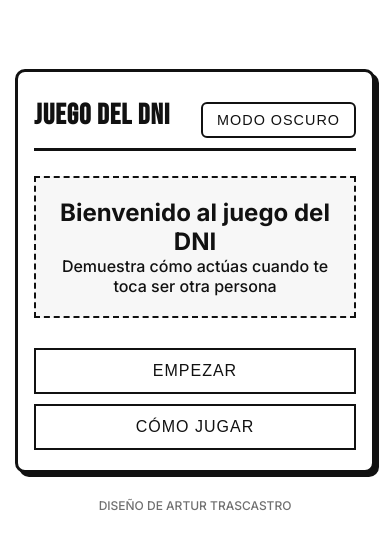
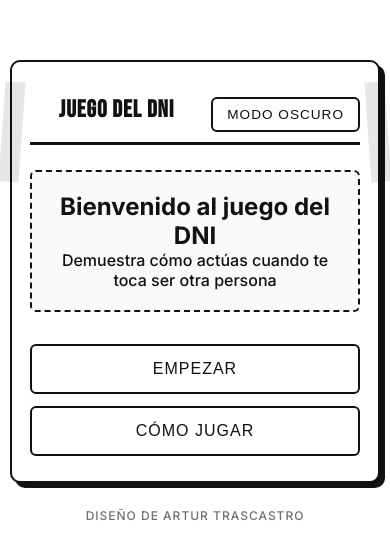
Before and after one commit to ArturTrascastro/Juego-DNI, a plain HTML site: page index.html in a window 390 px wide. Shown: the part 131-690 px from the top of the page. Drawn offline with Linux system fonts and the light colour scheme.

Commit message:
Update style.css
Signed-off-by: ArturTrascastro <atrascastro@gmail.com>

```diff
--- a/style.css
+++ b/style.css
@@ -1,11 +1,13 @@
 @import url('https://fonts.googleapis.com/css2?family=Bebas+Neue&family=Inter:wght@300;500;700&display=swap');
 
+/* --- RESET GENERAL --- */
 * {
   box-sizing: border-box;
   margin: 0;
   padding: 0;
 }
 
+/* --- BASE --- */
 body {
   font-family: 'Inter', sans-serif;
   background-color: #fff;
@@ -16,18 +18,21 @@ body {
   align-items: center;
   min-height: 100vh;
   overflow-x: hidden;
-  padding: 15px;
+  position: relative;
+  padding: 20px;
   transition: background-color 0.3s ease, color 0.3s ease;
 }
 
-/* Tema oscuro */
+/* --- MODO OSCURO --- */
 body.dark {
   background-color: #0e0e0e;
   color: #f7f7f7;
 }
 
-/* Container */
+/* --- CONTENEDOR PRINCIPAL --- */
 .container {
+  background-color: #ffffff; /* Fondo claro independiente */
+  color: #111;
   border: 3px solid currentColor;
   border-radius: 10px;
   width: 90%;
@@ -36,10 +41,37 @@ body.dark {
   text-align: center;
   position: relative;
   box-shadow: 10px 10px 0 currentColor;
-  background: inherit;
+  transition: background-color 0.3s ease, color 0.3s ease, box-shadow 0.3s ease;
 }
 
-/* Header */
+/* En modo oscuro */
+body.dark .container {
+  background-color: #1a1a1a;
+  color: #f7f7f7;
+  box-shadow: 10px 10px 0 #f7f7f7;
+}
+
+/* --- DECORACIÓN LATERAL --- */
+.container::before,
+.container::after {
+  content: "";
+  position: absolute;
+  width: 20px;
+  height: 100px;
+  background: currentColor;
+  top: 20px;
+  opacity: 0.1;
+}
+.container::before {
+  left: -10px;
+  transform: rotate(4deg);
+}
+.container::after {
+  right: -10px;
+  transform: rotate(-4deg);
+}
+
+/* --- HEADER --- */
 header {
   display: flex;
   justify-content: space-between;
@@ -52,33 +84,44 @@ header {
 h1 {
   font-family: 'Bebas Neue', sans-serif;
   font-size: 2.5em;
+  letter-spacing: 1px;
   text-transform: uppercase;
-  letter-spacing: 1px;
 }
 
-/* Botón modo tema */
+/* --- BOTÓN MODO OSCURO/CLARO --- */
 #themeToggle {
-  background: rgba(255,255,255,0.05);
+  background: transparent;
   border: 2px solid currentColor;
   color: inherit;
   padding: 8px 14px;
   font-size: 0.9em;
   text-transform: uppercase;
   cursor: pointer;
+  letter-spacing: 1px;
   border-radius: 6px;
+  transition: background 0.3s ease;
 }
 
-/* Secciones */
+#themeToggle:hover {
+  background: rgba(0, 0, 0, 0.05);
+}
+
+body.dark #themeToggle:hover {
+  background: rgba(255, 255, 255, 0.1);
+}
+
+/* --- SECCIONES --- */
 .section {
   margin-top: 20px;
   transition: opacity 0.3s ease;
 }
+
 .hidden {
   display: none !important;
   opacity: 0;
 }
 
-/* Textarea */
+/* --- TEXTAREA --- */
 textarea {
   width: 100%;
   padding: 12px;
@@ -86,60 +129,75 @@ textarea {
   border: 2px solid currentColor;
   background: transparent;
   color: inherit;
-  border-radius: 4px;
+  border-radius: 6px;
   resize: vertical;
   margin-top: 10px;
 }
 
-/* Botones */
+/* --- BOTONES --- */
 button {
   cursor: pointer;
+  letter-spacing: 1px;
   text-transform: uppercase;
-  letter-spacing: 1px;
-  background: none;
   border: 2px solid currentColor;
   color: currentColor;
   padding: 12px 20px;
   margin-top: 10px;
-}
-button:not(#themeToggle) {
-  width: 100%;
-  font-size: 1em;
+  border-radius: 6px;
+  background: none;
+  transition: background 0.3s ease, color 0.3s ease;
 }
 
-/* Marco */
+/* Botón principal */
+.primary:hover,
+.secondary:hover {
+  background: rgba(0, 0, 0, 0.05);
+}
+
+body.dark .primary:hover,
+body.dark .secondary:hover {
+  background: rgba(255, 255, 255, 0.1);
+}
+
+/* --- MARCO DECORATIVO --- */
 .marco {
   border: 2px dashed currentColor;
   padding: 20px;
   margin-bottom: 20px;
-  background: rgba(0, 0, 0, 0.03);
-}
-body.dark .marco {
-  background: rgba(255, 255, 255, 0.08);
+  position: relative;
+  background: rgba(0, 0, 0, 0.02);
+  border-radius: 6px;
 }
 
-/* Situación */
+body.dark .marco {
+  background: rgba(255, 255, 255, 0.05);
+}
+
+/* --- SITUACIÓN --- */
 #situation {
   margin-top: 15px;
   font-weight: 500;
   font-size: 1.1em;
 }
 
-/* Footer */
+/* --- FOOTER --- */
 footer {
   margin-top: 30px;
   font-size: 0.8em;
   opacity: 0.6;
+  letter-spacing: 1px;
   text-transform: uppercase;
+  text-align: center;
 }
 
-/* Cómo jugar */
+/* --- SECCIÓN “CÓMO JUGAR” --- */
 .howto-container {
   display: flex;
   flex-direction: column;
   gap: 15px;
   margin-top: 20px;
 }
+
 .howto-step {
   position: relative;
   border: 2px dashed currentColor;
@@ -149,9 +207,11 @@ footer {
   background: rgba(0, 0, 0, 0.04);
   font-weight: 500;
 }
+
 body.dark .howto-step {
   background: rgba(255, 255, 255, 0.08);
 }
+
 .step-number {
   position: absolute;
   left: 18px;
@@ -167,32 +227,86 @@ body.dark .howto-step {
   justify-content: center;
   border: 2px solid currentColor;
 }
+
 body:not(.dark) .step-number {
   background: #111;
   color: #fff;
+  border-color: #111;
 }
+
 body.dark .step-number {
   background: #f7f7f7;
   color: #000;
+  border-color: #f7f7f7;
 }
 
-/* Responsive */
+/* --- RESPONSIVE (MÓVILES) --- */
 @media (max-width: 600px) {
+
+  body {
+    padding: 10px;
+  }
+
   .container {
     width: 100%;
-    padding: 20px 16px;
-    box-shadow: 4px 4px 0 currentColor;
+    max-width: none;
+    padding: 25px 18px;
+    box-shadow: 5px 5px 0 currentColor;
+    border-width: 2px;
   }
+
+  header {
+    flex-wrap: wrap;
+    justify-content: space-between;
+    align-items: center;
+    gap: 8px;
+  }
+
   h1 {
     font-size: 1.8em;
+    flex: 1 1 auto;
   }
+
+  #themeToggle {
+    flex-shrink: 0;
+    font-size: 0.85em;
+    padding: 8px 14px;
+  }
+
+  button:not(#themeToggle) {
+    width: 100%;
+    max-width: none;
+    padding: 14px;
+    font-size: 1em;
+    margin-top: 12px;
+  }
+
   textarea {
     font-size: 1em;
     padding: 10px;
   }
+
+  .howto-step {
+    padding: 14px 16px 14px 50px;
+    font-size: 0.95em;
+  }
+
+  .step-number {
+    width: 24px;
+    height: 24px;
+    font-size: 1em;
+  }
+
   footer {
     text-align: center;
     font-size: 0.75em;
     margin-top: 25px;
   }
 }
+
+/* Ajuste adicional para pantallas muy pequeñas */
+@media (max-width: 400px) {
+  h1 {
+    font-size: 1.5em;
+  }
+}
```
